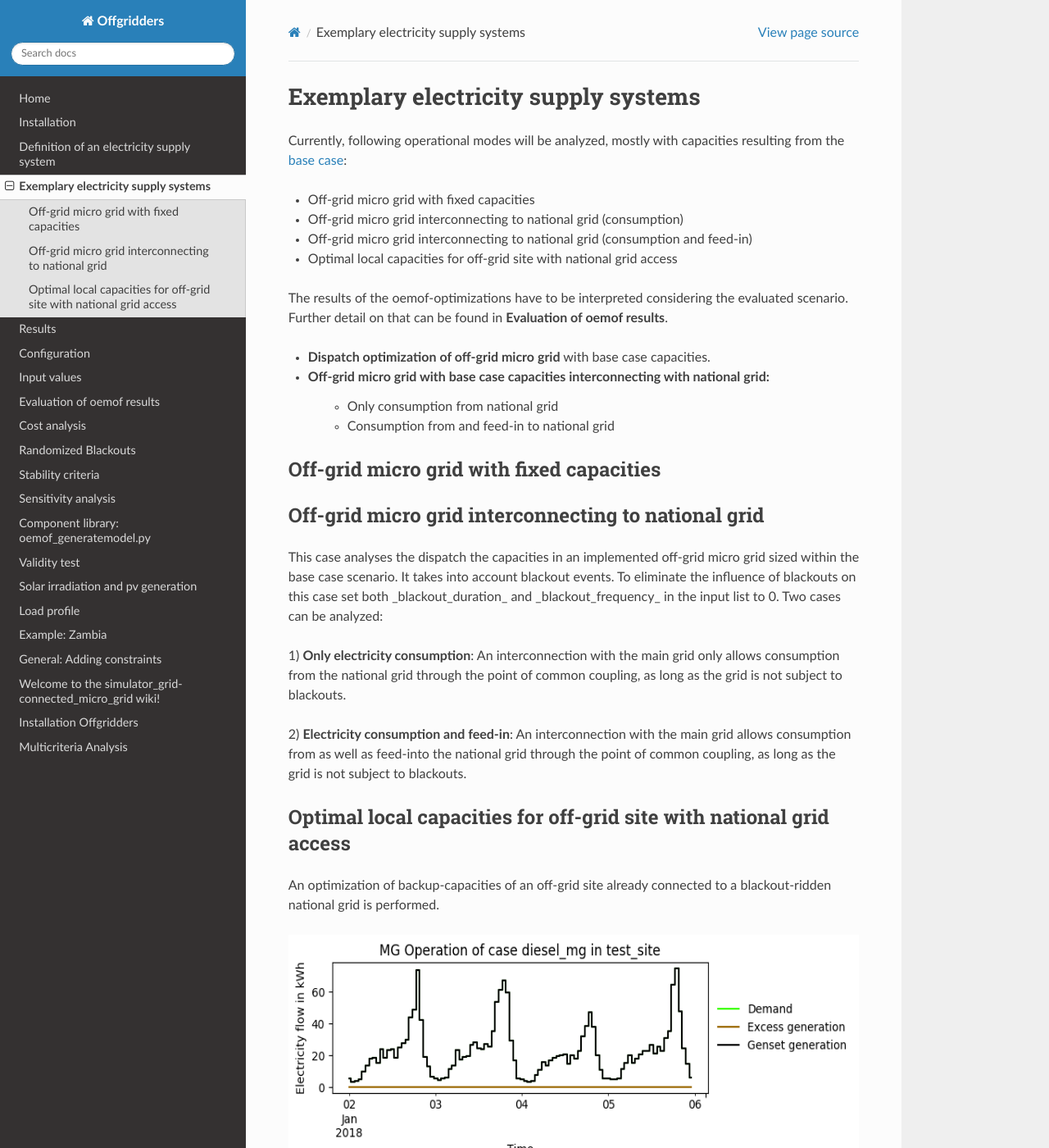
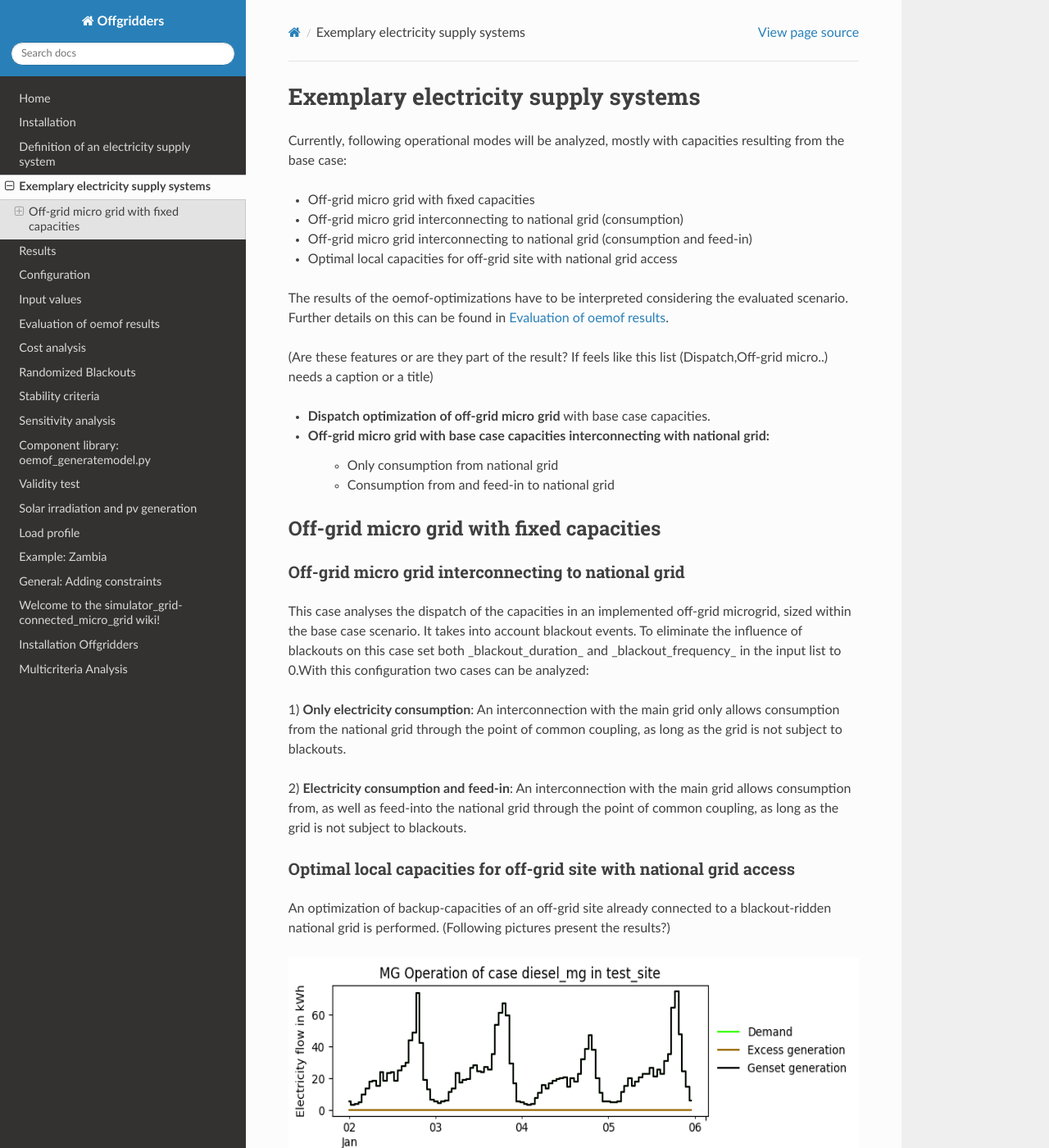
Before and after one commit to rl-institut/offgridders, a Sphinx documentation site: the page built from docs/Exemplary.rst, in a window 1280 px wide and 1400 px high. Shown: the whole window at 82% size. Built offline with Sphinx 7.4.7 and the Read the Docs theme 2.0.0, drawn with Linux system fonts in a browser that asks for light colours.

Commit message:
Small content changes to Exemplary

```diff
--- a/docs/Exemplary.rst
+++ b/docs/Exemplary.rst
@@ -2,35 +2,40 @@
 Exemplary electricity supply systems
 ==========================================
 
-Currently, following operational modes will be analyzed, mostly with capacities resulting from the `base case <https://github.com/smartie2076/simulator_grid-connected_micro_grid/wiki/Base-case:-Off-grid-micro-grid>`_:
+Currently, following operational modes will be analyzed, mostly with capacities resulting from the base case:
 
 * Off-grid micro grid with fixed capacities
 * Off-grid micro grid interconnecting to national grid (consumption)
 * Off-grid micro grid interconnecting to national grid (consumption and feed-in)
 * Optimal local capacities for off-grid site with national grid access
 
-The results of the oemof-optimizations have to be interpreted considering the evaluated scenario. Further detail on that can be found in **Evaluation of oemof results**.
+The results of the oemof-optimizations have to be interpreted considering the evaluated scenario. Further details on this can be found in `Evaluation of oemof results <https://offgridders.readthedocs.io/en/latest/Evaluation.html>`_.
+
+(Are these features or are they part of the result? If feels like this list (Dispatch,Off-grid micro..) needs a caption or a title)\
 
 * **Dispatch optimization of off-grid micro grid** with base case capacities.
 * **Off-grid micro grid** with base case capacities interconnecting with national grid:
     * Only consumption from national grid
     * Consumption from and feed-in to national grid
 
+##########################################
 Off-grid micro grid with fixed capacities
------------------------------------------
+##########################################
+
+
 Off-grid micro grid interconnecting to national grid
 -----------------------------------------------------
-This case analyses the dispatch the capacities in an implemented off-grid micro grid sized within the base case scenario. It takes into account blackout events. To eliminate the influence of blackouts on this case set both _blackout_duration_ and _blackout_frequency_ in the input list to 0. Two cases can be analyzed:
+This case analyses the dispatch of the capacities in an implemented off-grid microgrid, sized within the base case scenario. It takes into account blackout events. To eliminate the influence of blackouts on this case set both _blackout_duration_ and _blackout_frequency_ in the input list to 0.With this configuration two cases can be analyzed:
 
 1) **Only electricity consumption**:
 An interconnection with the main grid only allows consumption from the national grid through the point of common coupling, as long as the grid is not subject to blackouts.
 
 2) **Electricity consumption and feed-in**:
-An interconnection with the main grid  allows consumption from as well as feed-into the national grid through the point of common coupling, as long as the grid is not subject to blackouts.
+An interconnection with the main grid allows consumption from, as well as feed-into the national grid through the point of common coupling, as long as the grid is not subject to blackouts.
 
 Optimal local capacities for off-grid site with national grid access
 ---------------------------------------------------------------------
-An optimization of backup-capacities of an off-grid site already connected to a blackout-ridden national grid is performed.
+An optimization of backup-capacities of an off-grid site already connected to a blackout-ridden national grid is performed. (Following pictures present the results?)
 
 .. figure:: ../pictures/diesel_mg_4days.png
     :width: 5000px
@@ -44,7 +49,7 @@ An optimization of backup-capacities of an off-grid site already connected to a
 .. figure:: ../pictures/pv-diesel-mg_4days.png
     :width: 5000px
     :align: center
-    :height: 280px
+    :height: 300px
     :alt: alternate text
     :figclass: align-center
 
@@ -53,7 +58,7 @@ An optimization of backup-capacities of an off-grid site already connected to a
 .. figure:: ../pictures/pv-diesel-storage-mg_4days.png
     :width: 5000px
     :align: center
-    :height: 350px
+    :height: 380px
     :alt: alternate text
     :figclass: align-center
 
@@ -62,7 +67,7 @@ An optimization of backup-capacities of an off-grid site already connected to a
 .. figure:: ../pictures/pv-wind-storage-diesel-mg_4days.png
     :width: 5000px
     :align: center
-    :height: 350px
+    :height: 390px
     :alt: alternate text
     :figclass: align-center
 
```
